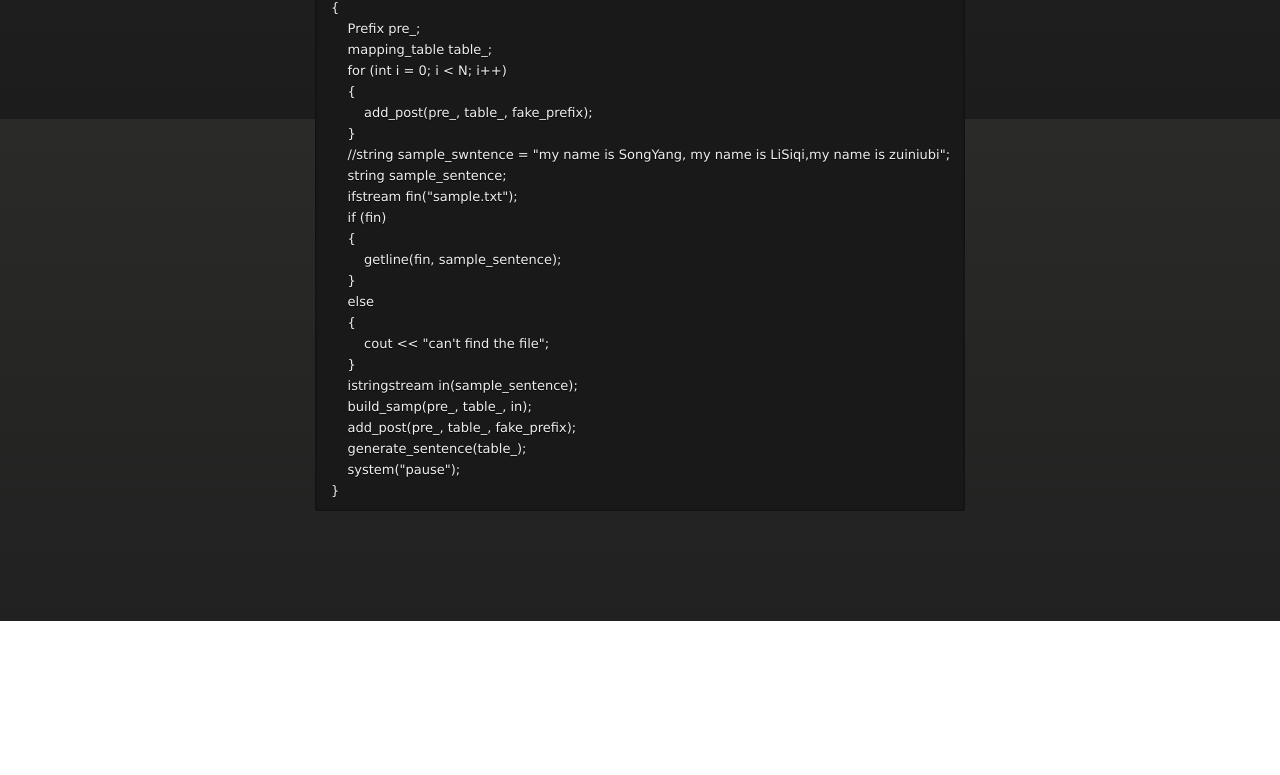
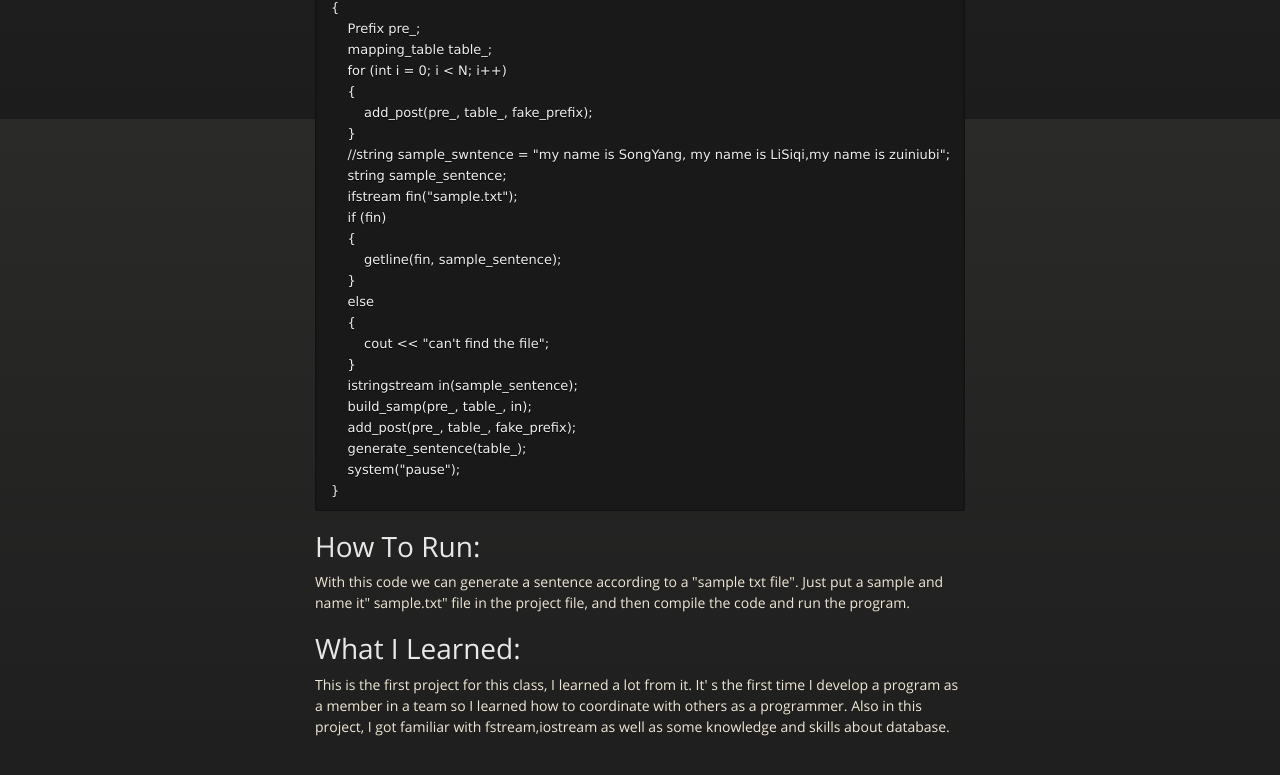
Before and after one commit to sybest/project1.sy1208.github.io, a plain HTML site: page index.html in a window 1280 px wide. Shown: the part 1481-2256 px from the top of the page. Before the commit the page ends 2102 px from the top, so only its background shows below. Drawn offline with nearby package versions, Linux system fonts and the light colour scheme.

Commit message:
Create gh-pages branch via GitHub

```diff
--- a/index.html
+++ b/index.html
@@ -124,6 +124,16 @@ void main()
     system("pause");
 }
 </code></pre>
+
+<h1>
+<a id="how-to-run" class="anchor" href="#how-to-run" aria-hidden="true"><span aria-hidden="true" class="octicon octicon-link"></span></a>How To Run:</h1>
+
+<p>With this code we can generate a sentence according to a "sample txt file". Just put a sample and name it" sample.txt" file in the project file, and then compile the code and run the program.  </p>
+
+<h1>
+<a id="what-i-learned" class="anchor" href="#what-i-learned" aria-hidden="true"><span aria-hidden="true" class="octicon octicon-link"></span></a>What I Learned:</h1>
+
+<p>This is the first project for this class, I learned a lot from it. It' s the first time I develop a program as a member in a team so I learned how to coordinate with others as a programmer. Also in this project, I got familiar with fstream,iostream as well as some knowledge and skills about database.</p>
       </section>
 
     </div>
```
Also changed, not shown: params.json (+1 -1 lines).
